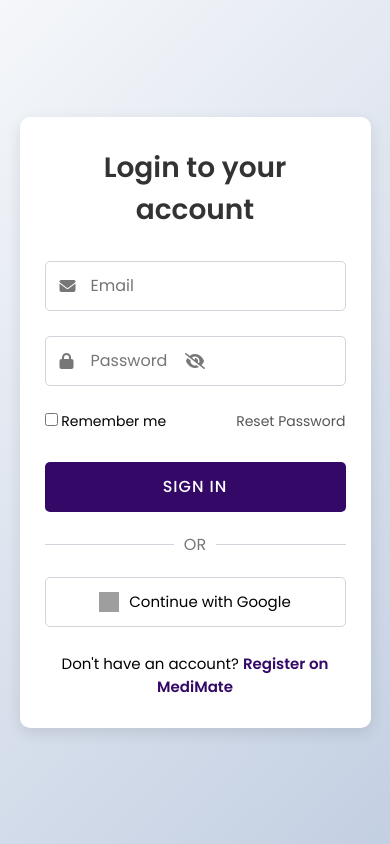
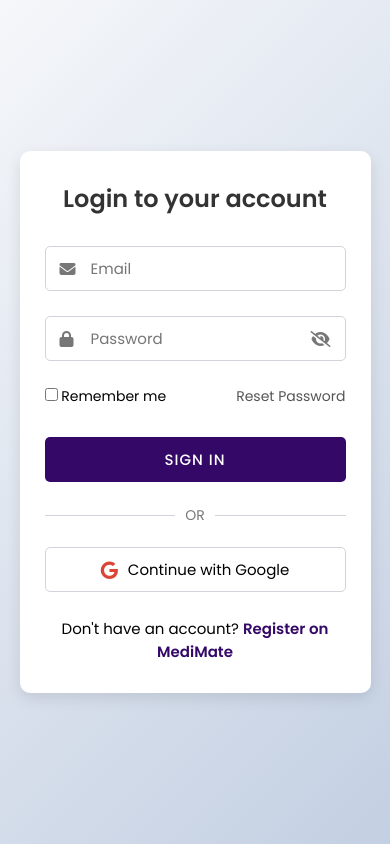
Before and after one commit to paullyy8/medimate, a plain HTML site: page frontend/login.html in a window 390 px wide. Drawn offline with Linux system fonts and the light colour scheme; grey boxes are pictures that could not be loaded.

Commit message:
enhanced ui

```diff
--- a/frontend/css/login.css
+++ b/frontend/css/login.css
@@ -69,18 +69,24 @@
     outline: none;
 }
 
-.input-box i {
+.input-box .icon {
     position: absolute;
     top: 50%;
     left: 15px;
     transform: translateY(-50%);
     color: #777;
+    font-size: 16px;
 }
 
 .toggle-password {
+    position: absolute;
+    top: 50%;
     right: 15px;
-    left: auto;
+    transform: translateY(-50%);
+    color: #777;
+    font-size: 16px;
     cursor: pointer;
+    z-index: 2;
 }
 
 /* Forgot Section */
@@ -125,14 +131,17 @@
 .or-divider {
     margin: 20px 0;
     position: relative;
+    text-align: center;
 }
 
 .or-divider span {
+    display: inline-block;
     padding: 0 10px;
     background: #fff;
     position: relative;
     z-index: 1;
     color: #777;
+    font-size: 14px;
 }
 
 .or-divider::before {
@@ -165,9 +174,9 @@
     background: #f8f9fa;
 }
 
-.google-btn img {
-    width: 20px;
-    height: 20px;
+.google-icon {
+    color: #DB4437;
+    font-size: 18px;
 }
 
 /* Sign Up Link */
@@ -192,4 +201,18 @@
         width: 90%;
         padding: 30px 25px;
     }
+
+    .login-header header {
+        font-size: 24px;
+    }
+
+    .input-field {
+        height: 45px;
+        font-size: 15px;
+    }
+
+    .submit-btn, .google-btn {
+        height: 45px;
+        font-size: 15px;
+    }
 }
--- a/frontend/login.html
+++ b/frontend/login.html
@@ -4,7 +4,7 @@
     <meta charset="UTF-8">
     <meta http-equiv="X-UA-Compatible" content="IE=edge">
     <meta name="viewport" content="width=device-width, initial-scale=1.0">
-    <title>Login</title>
+    <title>Login | MediMate</title>
     <link rel="stylesheet" href="css/login.css">
     <link rel="stylesheet" href="https://cdnjs.cloudflare.com/ajax/libs/font-awesome/6.4.0/css/all.min.css">
 </head>
@@ -14,13 +14,13 @@
             <header>Login to your account</header>
         </div>
         <div class="input-box">
-            <i class="fas fa-envelope"></i>
+            <i class="fas fa-envelope icon"></i>
             <input type="email" class="input-field" placeholder="Email" autocomplete="off" required>
         </div>
         <div class="input-box">
-            <i class="fas fa-lock"></i>
-            <input type="password" class="input-field" placeholder="Password" autocomplete="off" required>
-            <i class="fas fa-eye-slash toggle-password"></i>
+            <i class="fas fa-lock icon"></i>
+            <input type="password" class="input-field" id="password" placeholder="Password" autocomplete="off" required>
+            <i class="fas fa-eye-slash toggle-password" id="togglePassword"></i>
         </div>
         <div class="forgot">
             <section>
@@ -36,13 +36,13 @@
             <span>OR</span>
         </div>
         <button class="google-btn">
-            <img src="https://upload.wikimedia.org/wikipedia/commons/5/53/Google_%22G%22_Logo.svg" alt="Google Logo">
+            <i class="fab fa-google google-icon"></i>
             Continue with Google
         </button>
         <div class="sign-up-link">
             <p>Don't have an account? <a href="register.html">Register on MediMate</a></p>
         </div>
     </div>
-    <script src="js/login.js"></script>
+    <script src="/script/login.js"></script>
 </body>
 </html>
--- /dev/null
+++ b/script/login.js
@@ -0,0 +1,19 @@
+document.addEventListener('DOMContentLoaded', function() {
+  const togglePassword = document.getElementById('togglePassword');
+  const passwordField = document.getElementById('password');
+
+  if (togglePassword && passwordField) {
+      togglePassword.addEventListener('click', function() {
+          // Toggle password visibility
+          const type = passwordField.getAttribute('type') === 'password' ? 'text' : 'password';
+          passwordField.setAttribute('type', type);
+
+          // Toggle eye icon
+          this.classList.toggle('fa-eye');
+          this.classList.toggle('fa-eye-slash');
+
+          // Maintain focus on password field
+          passwordField.focus();
+      });
+  }
+});
```
